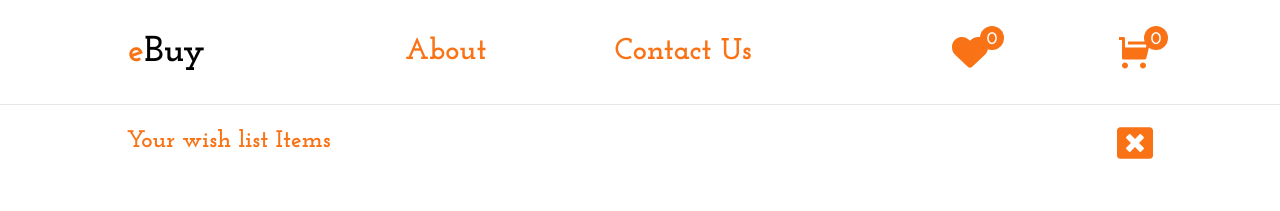
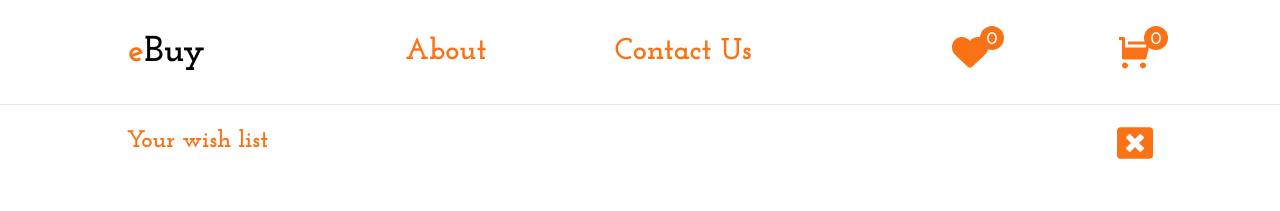
Before and after one commit to Akasi-M-P/ebuy, a React (Vite) app: page / in a window 1280 px wide. Both pictures are taken after a click on the icon 969 px from the left and 52 px from the top of the page. Shown: the top 211 px of the page. Built offline with nearby package versions, Linux system fonts and the light colour scheme; a web font is replaced by a local one.

Commit message:
updated add to wishlist function

```diff
--- a/src/components/HomePage/HomePage.jsx
+++ b/src/components/HomePage/HomePage.jsx
@@ -78,7 +78,13 @@ const HomePage = () => {
 
   // Add new product to the Wish list
   function handleAddProductToWishList(product) {
-    setWishList([...wishList, { ...product }]);
+    const isProductInWishList = wishList.some((item) => item.id === product.id);
+    if (!isProductInWishList) {
+      setWishList([...wishList, { ...product }]);
+    } else {
+      return null;
+    }
+
   }
 
   // Checks products clicked or added
--- a/src/components/WishList/WishList.jsx
+++ b/src/components/WishList/WishList.jsx
@@ -15,7 +15,7 @@ const WishList = ({
       <div className="h-full" data-aos="flip-up">
         <div className="w-full flex justify-between p-5 md:w-10/12 md:mx-auto">
           <p className="font-bold text-orange-500 text-sm md:text-lg lg:text-2xl">
-            Your wish list Items
+            Your wish list
           </p>
           <FaWindowClose
             className=" text-orange-500 text-lg md:text-2xl lg:text-4xl cursor-pointer"
```
